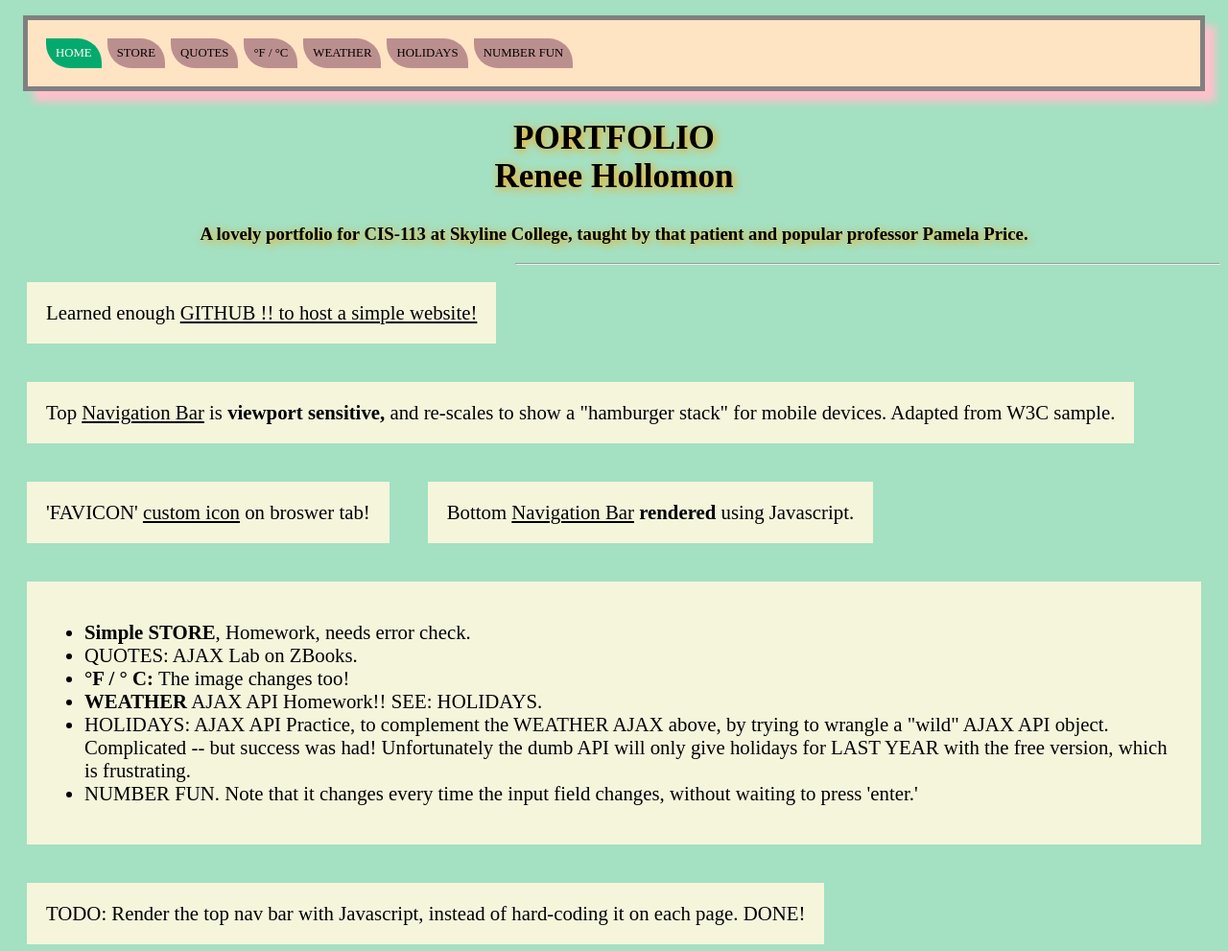
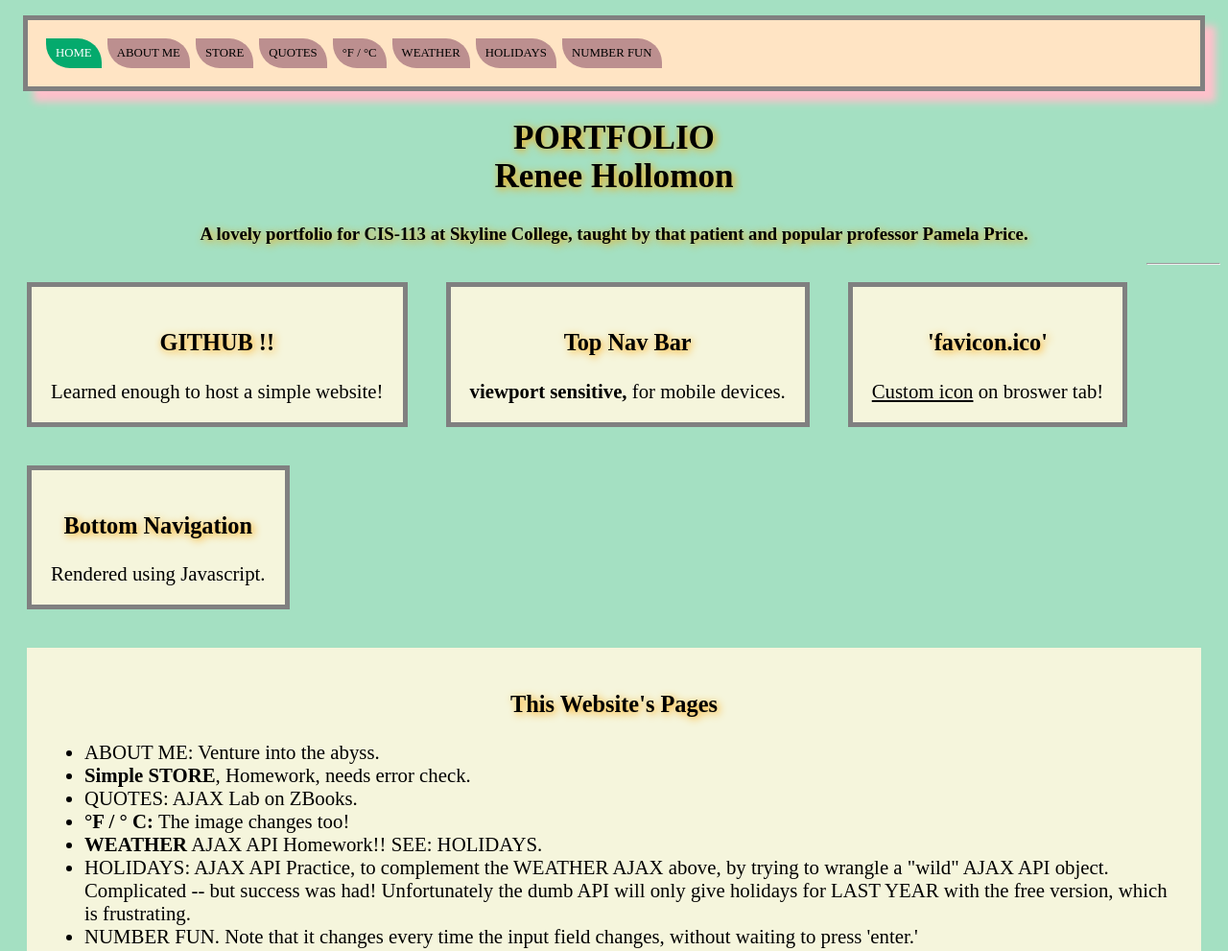
Before and after one commit to cis-111/cis-111.github.io, a plain HTML site: page index.html in a window 1280 px wide. Shown: the top 991 px of the page at 96% size. Drawn offline with Linux system fonts and the light colour scheme.

Commit message:
minor5
minor5

```diff
--- a/index.html
+++ b/index.html
@@ -13,6 +13,7 @@
 
 				<nav class="topnav" id="myTopnav">
 					<a href="index.html" class="active">HOME</a>
+					<a href="about.html">ABOUT ME</a>
 					<a href="Simple_Store/index.html">STORE</a>
 					<a href="API_Quote/index.html">QUOTES</a>
 					<a href="Temp_Convert/index.html">&deg;F / &deg;C</a>
@@ -32,23 +33,27 @@
 
 			<main>
 			<div class="row">
-				<div class="column">
+				<div class="column" id="enumerates">
 				<!-- TODO: TILE sections using _______ -->
-				Learned enough <u>GITHUB !! to host a simple website!</U>
+					<h3>GITHUB !!</h3>
+					Learned enough to host a simple website!
 				</div>
-				<div class="column">
+				<div class="column" id="enumerates">
 				<!-- TODO: TILE sections using _______ -->
-					Top <u>Navigation Bar</U> is <strong>viewport sensitive,</strong> and re-scales to show a "hamburger stack" for mobile devices. Adapted from W3C sample.
+					<h3>Top Nav Bar</h3>
+					<strong>viewport sensitive,</strong> for mobile devices.
 				</div>
-				<div class="column" id="menu">
-					'FAVICON' <u>custom icon</u> on broswer tab!
+				<div class="column" id="enumerates">
+					<h3>'favicon.ico'</h3> <u>Custom icon</u> on broswer tab!
 				</div>
-				<div class="column" id="menu">
-					Bottom <u>Navigation Bar</u> <strong>rendered</strong> using Javascript.
+				<div class="column" id="enumerates">
+					<h3>Bottom Navigation</h3>Rendered</strong> using Javascript.
 				</div>
 				<hr>
 				<div class="column" id="menu">
+					<h3>This Website's Pages</h3>
 					<ul>
+						<li>ABOUT ME: Venture into the abyss.</li>
 					<li><strong>Simple STORE</strong>, Homework, needs error check.</li>
 					<li>QUOTES: AJAX Lab on ZBooks.</li>
 					<li><strong>&deg;F / &deg; C: </strong> The image changes	too!</li>
--- a/nav.css
+++ b/nav.css
@@ -41,6 +41,9 @@ td {
 	text-shadow: 3px 3px 8px sandybrown;
 }
 
+#enumerates {
+		border: 5px solid gray;
+}
 /* Two column layout, definition from W3C */
 .column {
   float: left;
```
Also changed, not shown: about.html (added, +64 -0 lines).
